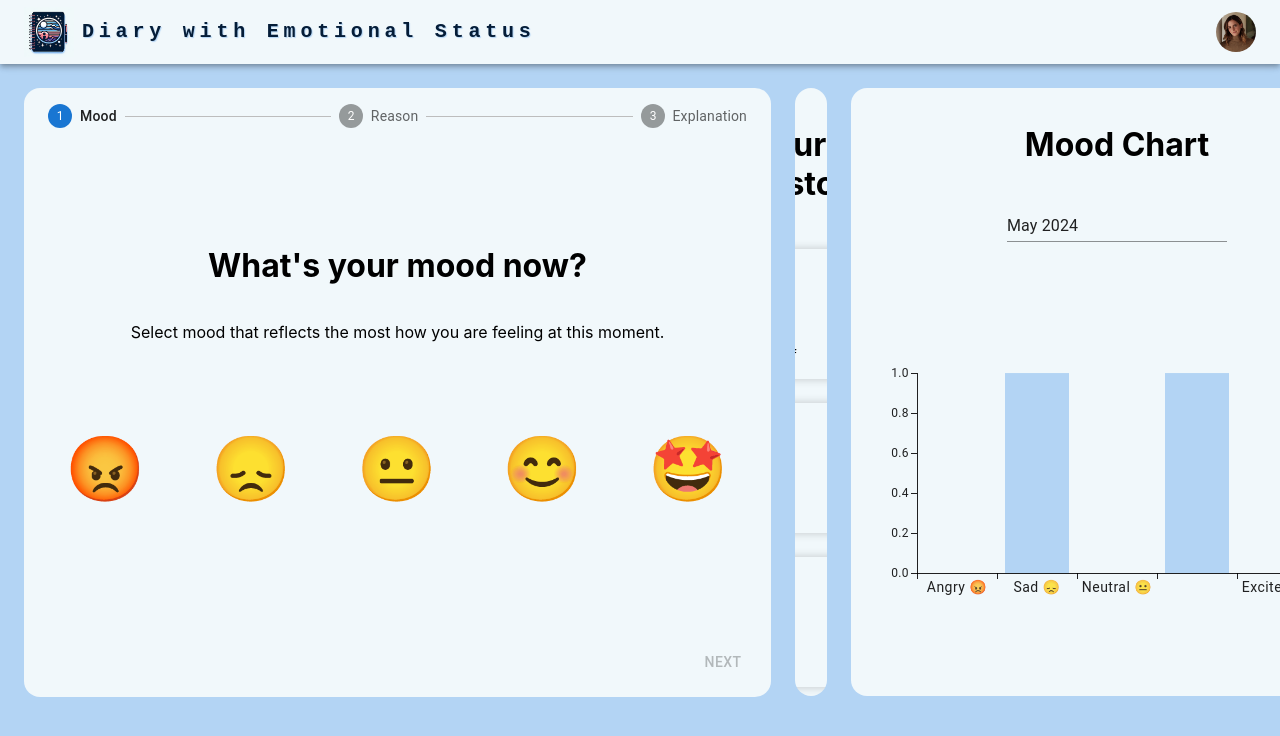
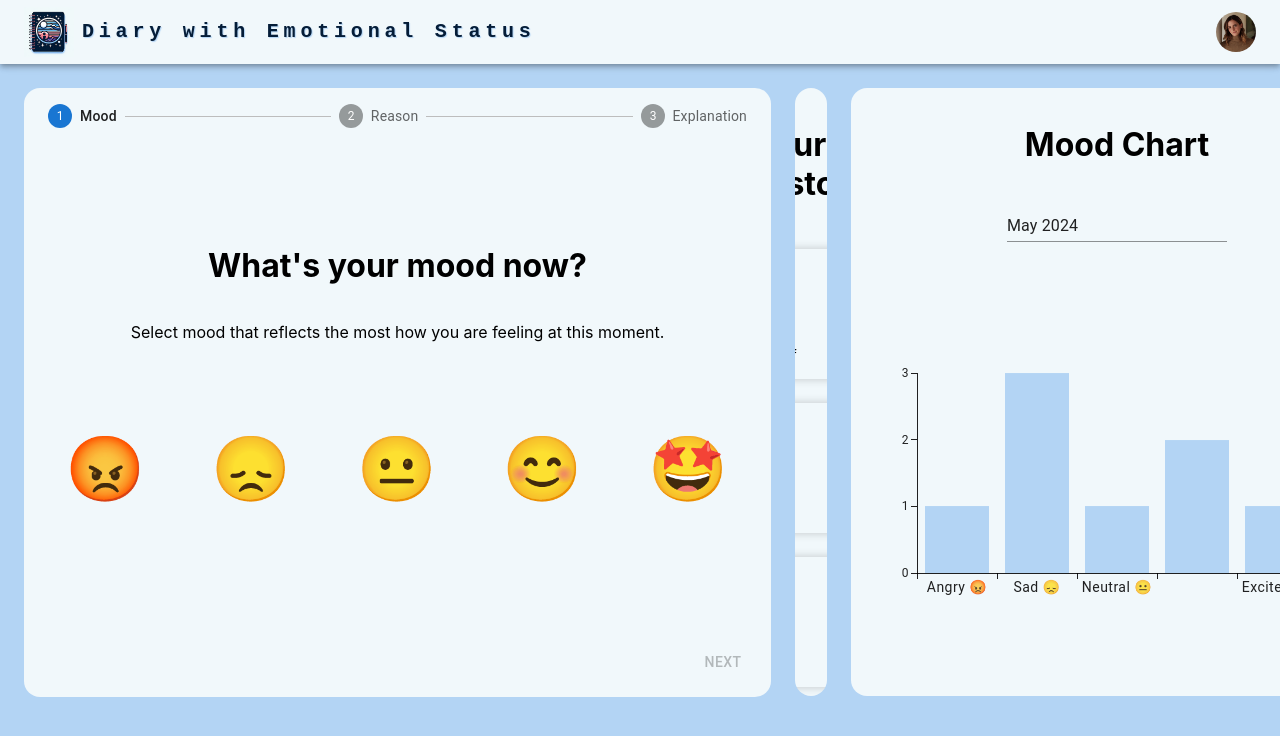
Before and after one commit to Mihai405/DES---Diary-with-Emotional-Status, a React (Create React App) app in the folder web/: page / in a window 1280 px wide. Shown: the top 736 px of the page. Built offline with nearby package versions, Linux system fonts and the light colour scheme.

Commit message:
more mock data

```diff
--- a/web/src/pages/HomePage.tsx
+++ b/web/src/pages/HomePage.tsx
@@ -5,6 +5,36 @@ import { CalendarMoodChart } from '../components/Calendar/CalendarMoodChart';
 import { MoodData } from '../types';
 
 const mockMoodData: MoodData[] = [
+    {
+        mood: 'Happy',
+        reason: 'Work',
+        explanation: 'I worked hard and it paid off',
+        date: new Date(),
+    },
+    {
+        mood: 'Sad',
+        reason: 'School',
+        explanation: 'I failed my test',
+        date: new Date(),
+    },
+    {
+        mood: 'Angry',
+        reason: 'Friend',
+        explanation: 'My friend was mean to me',
+        date: new Date(),
+    },
+    {
+        mood: 'Neutral',
+        reason: 'Weather',
+        explanation: 'It was a cloudy day',
+        date: new Date(),
+    },
+    {
+        mood: 'Excited',
+        reason: 'Birthday',
+        explanation: 'It was my birthday',
+        date: new Date(),
+    },
     {
         mood: 'Happy',
         reason: 'Work',
@@ -45,7 +75,7 @@ const mockMoodData: MoodData[] = [
         mood: 'Sad',
         reason: 'School',
         explanation: 'I failed my test',
-        date: new Date('2024-02-20'),
+        date: new Date(),
     },
     {
         mood: 'Angry',
```
